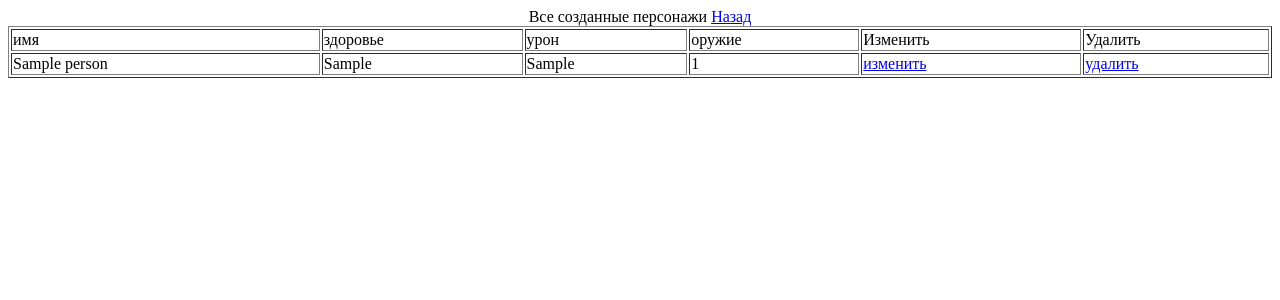
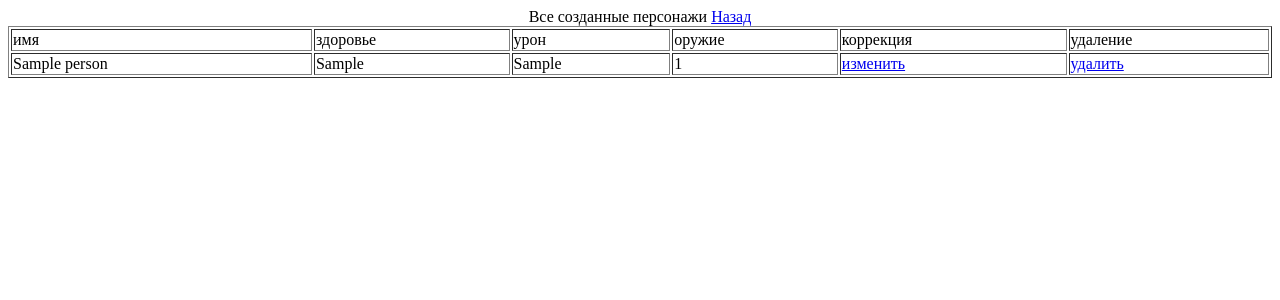
Before and after one commit to Ssssory/war, a PHP site: page /ops.php in a window 1280 px wide. Shown: the top 300 px of the page. Run offline with PHP 8.4, Linux system fonts and the light colour scheme; tables that the repository leaves empty or names only in its code hold one stand-in row (values such as "Sample post").

Commit message:
cosmetics

```diff
--- a/description.txt
+++ b/description.txt
@@ -8,6 +8,7 @@ action.php - Вероятно, это называется контроллер.
 index2.php - Прототип класса из Python.
 manipulate.php - Файл модели. Вся маршрутизация.
 createPerson.php - Создание персонажа. Рабочий.
+ops.php - Файл с коррекцией персонажей.
 По папкам разложу, когда будет смысл организовать структуру.
 
 lern.php - Файл проверки примеров из книги.
--- a/ops.php
+++ b/ops.php
@@ -19,8 +19,8 @@
                 <td>здоровье</td>
                 <td>урон</td>
                 <td>оружие</td>
-                <td>Изменить</td>
-                <td>Удалить</td><!--Добавить подтверждение на джава скрипте-->
+                <td>коррекция</td>
+                <td>удаление</td><!--Добавить подтверждение на джава скрипте-->
             </tr>
             <?php
            foreach($person_window as $a):
```
